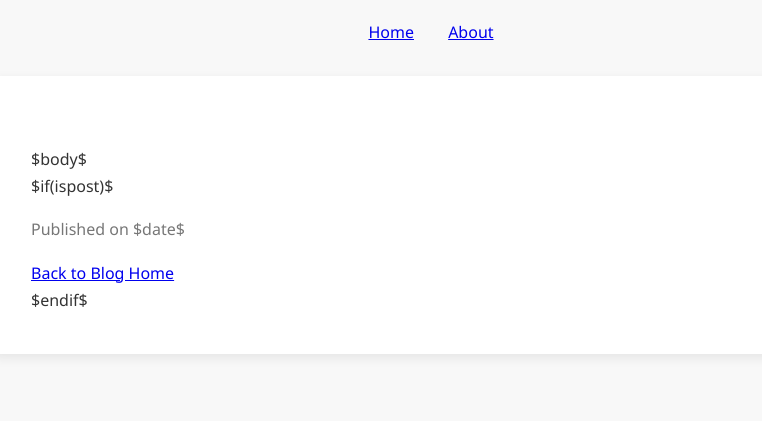
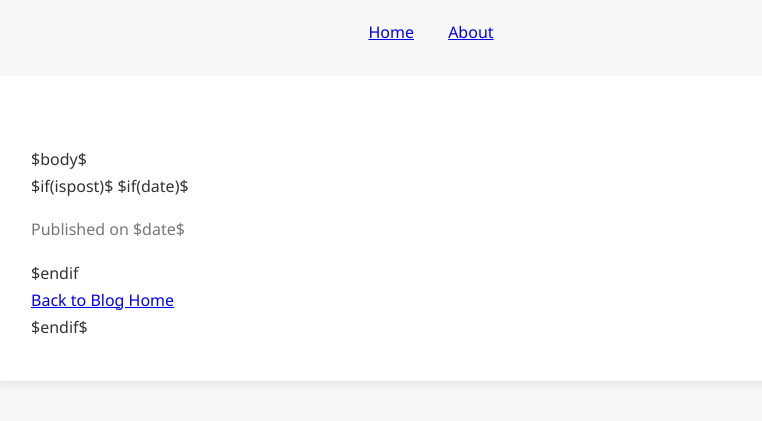
Before and after one commit to typeint/typeint.github.io, a plain HTML site: page template.html in a window 1280 px wide. Shown: the part 97-518 px from the top of the page, without its empty margins (209-971 px from the left). Drawn offline with Linux system fonts and the light colour scheme.

Commit message:
Update template.html

```diff
--- a/template.html
+++ b/template.html
@@ -19,9 +19,11 @@
 $body$
 </div>
 $if(ispost)$
+$if(date)$
 <p class="post-meta">
 Published on $date$
 </p>
+$endif
 <footer>
 <a href="../">Back to Blog Home</a>
 </footer>
```
